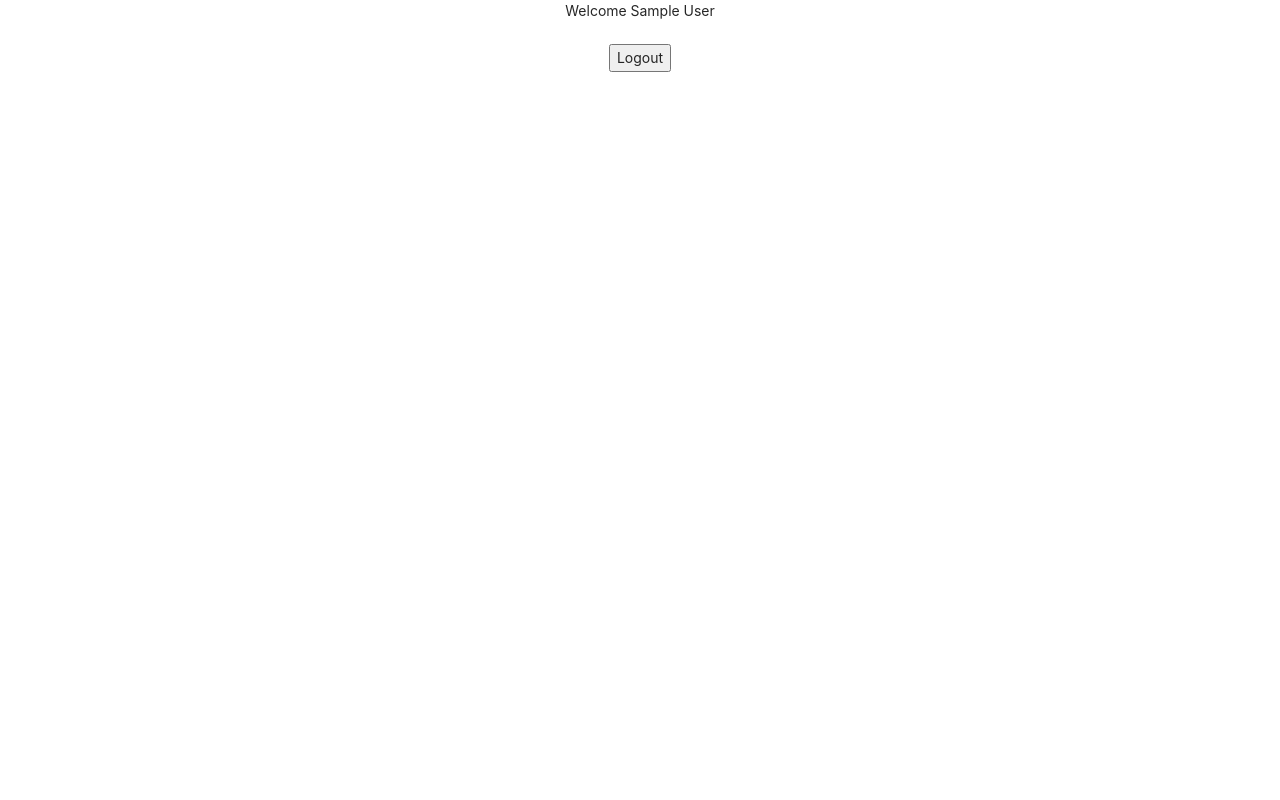
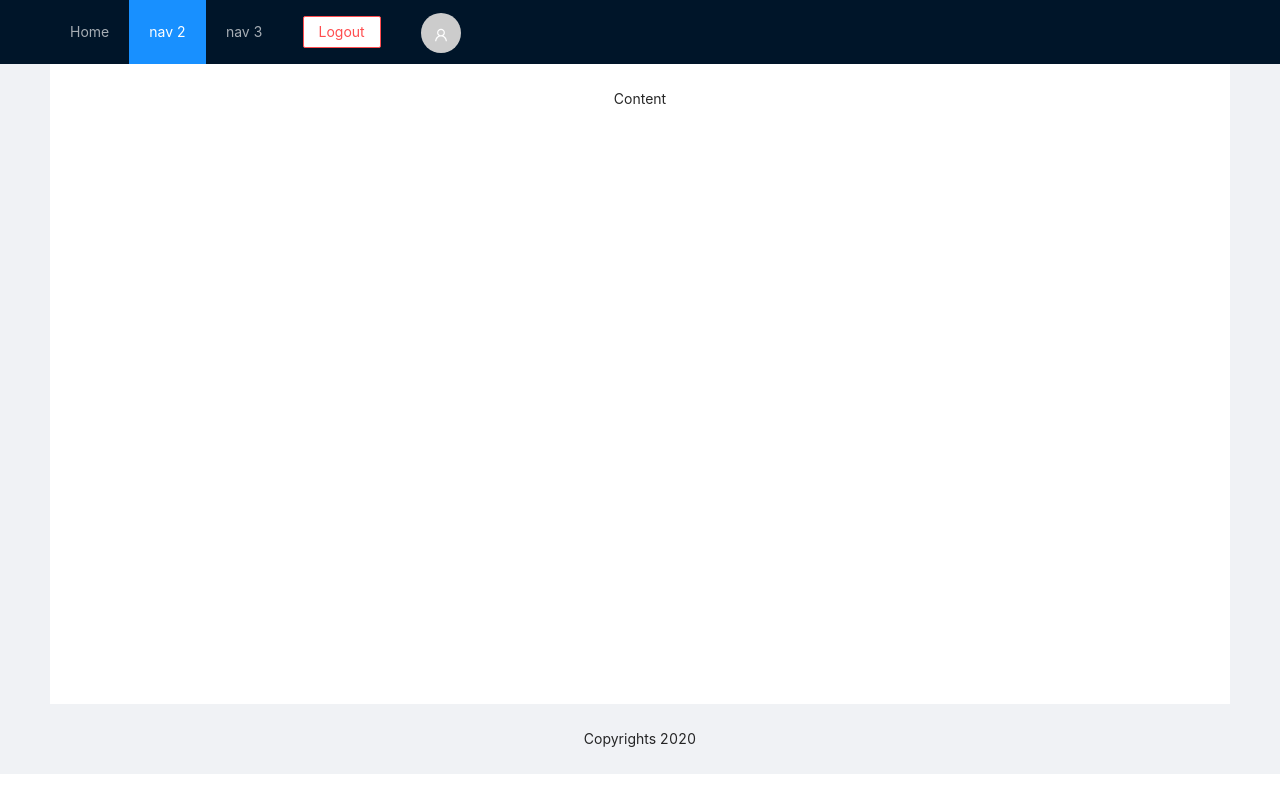
Before and after one commit to fakhirarslan/first_hook_app, a React (Create React App) app: page /home in a window 1280 px wide. Built offline with nearby package versions, Linux system fonts and the light colour scheme; sample sign-in values are in the browser's storage.

Commit message:
home page successful redirect

```diff
--- a/src/Components/Views/HomePage/home.js
+++ b/src/Components/Views/HomePage/home.js
@@ -1,6 +1,10 @@
 import React from 'react';
+import { Layout, Menu, Avatar, Button } from 'antd';
+import { UserOutlined } from '@ant-design/icons';
 import history from '../../Utils/history';
 import { removeUserSession, getUser } from '../../Utils/common';
+
+const { Header, Content, Footer } = Layout;
 
 class Home extends React.Component {
 
@@ -26,10 +30,26 @@ class Home extends React.Component {
 
     render() {
         return (
-            <div>
-                Welcome {this.state.user.name}<br /><br />
-                <input type="button" onClick={this.handleLogout} value="Logout" />
-            </div>
+            <Layout className="layout">
+                <Header>
+                    <div className="logo" />
+                    {/* Welcome {this.state.user.name}<br /><br /> */}
+                    <Menu theme="dark" mode="horizontal" defaultSelectedKeys={['2']}>
+                        <Menu.Item key="1">Home</Menu.Item>
+                        <Menu.Item key="2">nav 2</Menu.Item>
+                        <Menu.Item key="3">nav 3</Menu.Item>
+                        <Menu.Item key="4"><Button danger onClick={this.handleLogout}>Logout</Button></Menu.Item>
+                        <Menu.Item key="5">
+                            <Avatar size={40} icon={<UserOutlined />} />
+                        </Menu.Item>
+                    </Menu>
+
+                </Header>
+                <Content style={{ padding: '0 50px' }}>
+                    <div className="site-layout-content">Content</div>
+                </Content>
+                <Footer style={{ textAlign: 'center' }}>Copyrights 2020</Footer>
+            </Layout>
         );
     }
 }
--- a/src/index.css
+++ b/src/index.css
@@ -22,3 +22,26 @@ code {
   -webkit-box-shadow: 3px 3px 5px 6px #ccc;
   box-shadow: 3px 3px 5px 6px #ccc;
 }
+
+.site-layout-content {
+  background: #fff;
+  padding: 24px;
+  min-height: 280px;
+  height: 80vh;
+}
+
+.ant-layout-content {
+  height: 80vh;
+}
+
+.ant-layout .layout {
+  margin: auto;
+}
+
+#components-layout-demo-top .logo {
+  width: 120px;
+  height: 31px;
+  background: rgba(255, 255, 255, 0.2);
+  margin: 16px 24px 16px 0;
+  float: left;
+}
```
Also changed, not shown: src/Redux/store.js (added).
